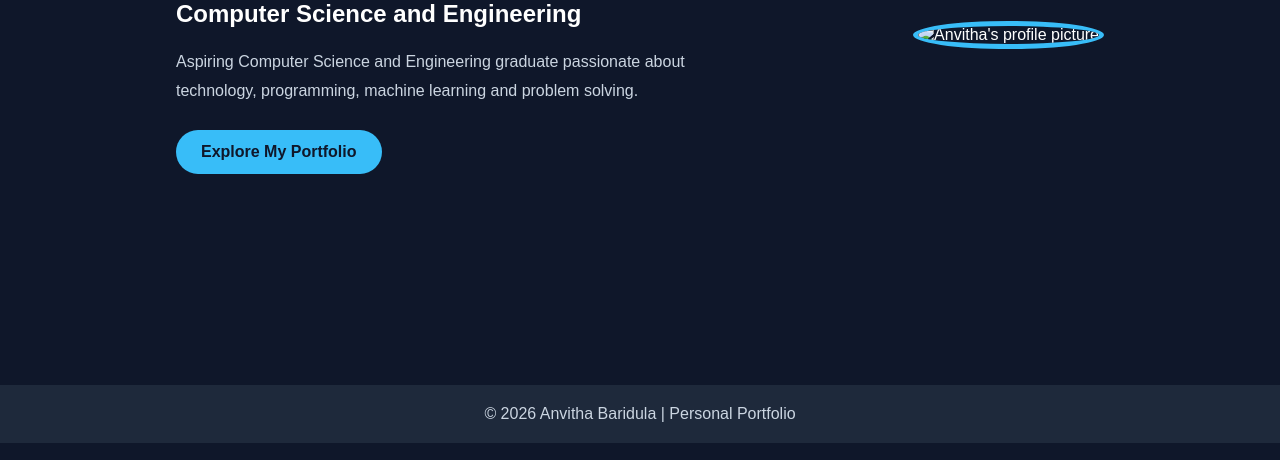
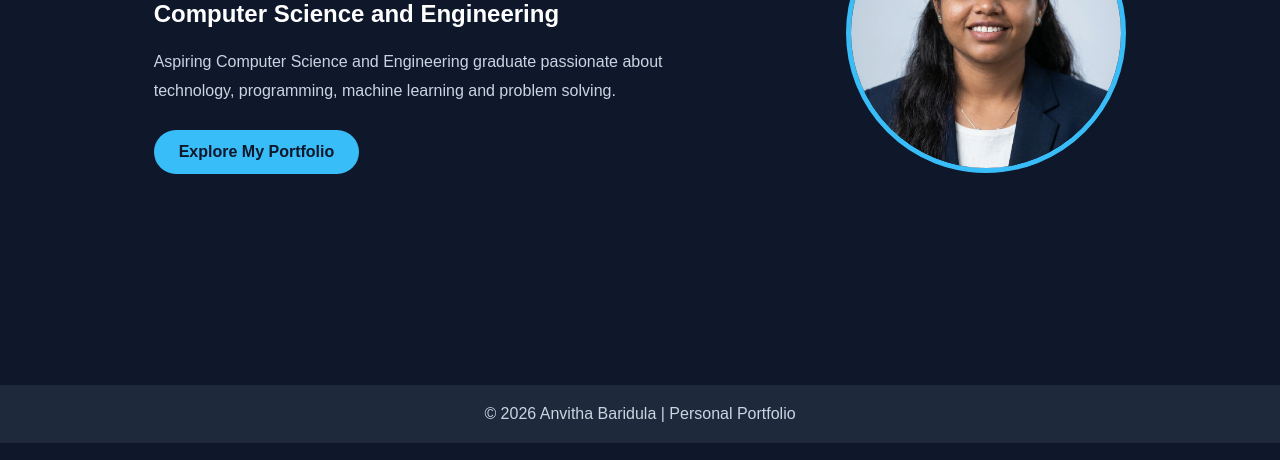
Before and after one commit to anvithareddy13/Anvitha--portfolio, a plain HTML site: page index.html in a window 1280 px wide. Shown: the part 340-800 px from the top of the page. Drawn offline with Linux system fonts and the light colour scheme.

Commit message:
Update index.html

```diff
--- a/index.html
+++ b/index.html
@@ -37,7 +37,7 @@
     </div>
 
     <div class="profile">
-        <img src="image.jpeg"
+        <img src="Image.png"
              alt="Anvitha's profile picture">
     </div>
 </section>
```
